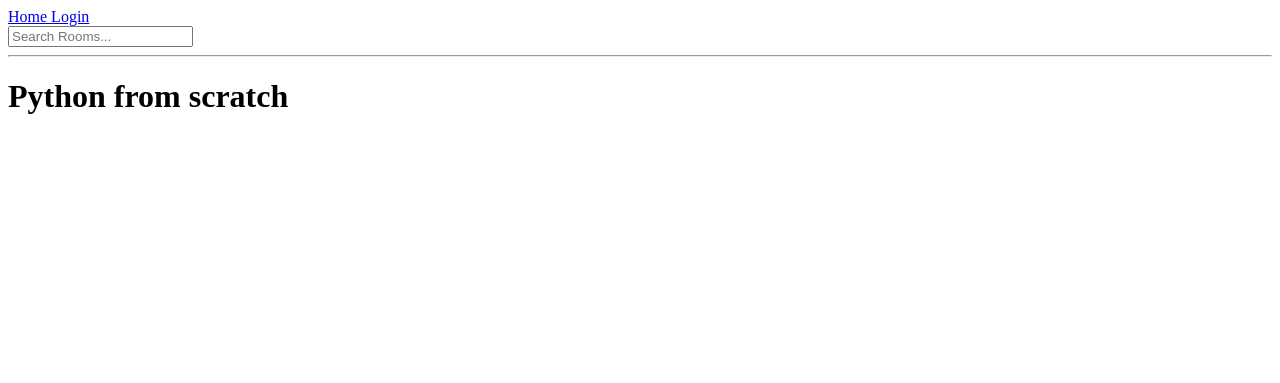
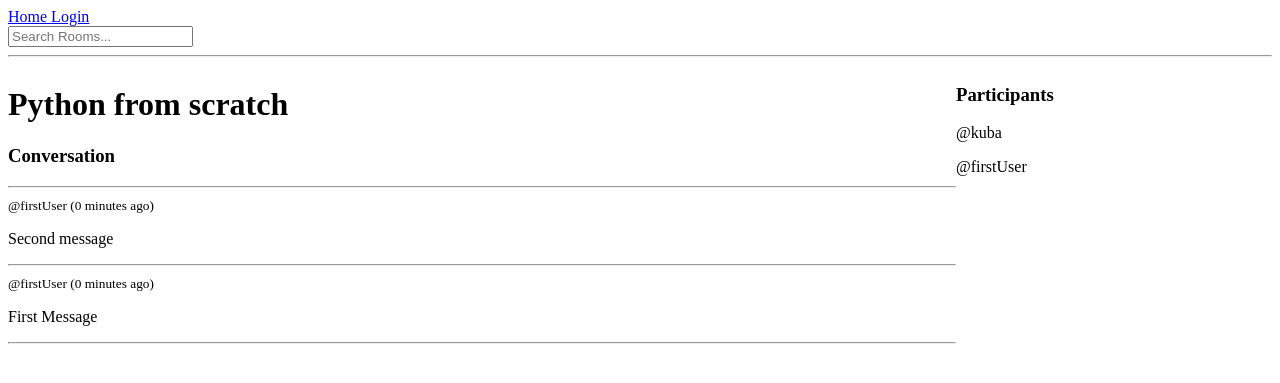
Before and after one commit to kajoshin/StudBud, a Django app: page /room/3/ in a window 1280 px wide. Shown: the top 383 px of the page. Run offline with Django 5.2, Linux system fonts and the light colour scheme; data comes from the database, SQL or seed files in the repository; both versions use the stored data as it was after the commit.

Commit message:
Add participants, delete comments

```diff
--- a/base/models.py
+++ b/base/models.py
@@ -17,7 +17,7 @@ class Room (models.Model):
     description = models.TextField(null=True, blank=True)
     updated = models.DateTimeField(auto_now=True)
     created = models.DateTimeField(auto_now_add=True)
-    # participants =
+    participants = models.ManyToManyField(User, related_name='participants',blank=True)
 
     class Meta:
         ordering = ['-updated', '-created']
--- a/base/templates/base/room.html
+++ b/base/templates/base/room.html
@@ -1,7 +1,50 @@
 {% extends 'main.html' %}
 
 {% block content %}
+<style>
+    .room-container{
+        display: grid;
+        grid-template-columns: 3fr 1fr;
+    }
+</style>
+<div class="room-container">
 
-<h1>{{room.name}}</h1>
+    <div>
+        <h1>{{room.name}}</h1>
+        <p>{{room.description}}</p>
 
+        <div class="comment-wrapper">
+            <h3>Conversation</h3>
+            <hr>
+            {% for message in room_messages %}
+                <div>
+                    <small>@{{message.user}}    ({{message.created|timesince}} ago)</small>
+                    {% if message.user == request.user %}
+                        <a  href="{% url 'delete_message' message.id room.id %}">Delete</a>
+                    {% endif %}
+                    <p>{{message.body }}</p>
+                    <hr>
+
+                </div>
+            {% endfor %}
+
+        </div>
+        {% if request.user.is_authenticated %}
+            <div class="comment-form">
+                <form method="POST" action="">
+                    {%csrf_token %}
+                    <input type="text" name="body" placeholder="write your message here...">
+
+                </form>
+            </div>
+        {% endif %}
+    </div>
+    <div>
+        <h3>Participants</h3>
+        {% for participant in participants %}
+            <p>@{{participant}}</p>
+        {% endfor %}
+
+    </div>
+</div>
 {% endblock content %}
--- a/base/urls.py
+++ b/base/urls.py
@@ -8,6 +8,7 @@ urlpatterns = [
     path("create-room/", views.create_room, name='create_room'),
     path("update-room/<str:pk>/", views.update_room, name='update_room'),
     path("delete-room/<str:pk>/", views.delete_room, name='delete_room'),
+    path("delete-message/<str:pk>/<str:rPk>/", views.delete_message, name='delete_message'),
     path("login/", views.login_page, name='login'),
     path("logout/", views.logoutUser, name='logout'),
     path("register/", views.registerPage, name='register'),
--- a/base/views.py
+++ b/base/views.py
@@ -9,7 +9,7 @@ from django.db.models import Q
 from django.contrib.auth.models import User
 from django.contrib.auth import authenticate, login, logout
 from django.contrib.auth.forms import UserCreationForm
-from .models import Room, Topic
+from .models import Room, Topic, Message
 from .forms import RoomForm
 
 
@@ -87,7 +87,17 @@ def home(request):
 
 def room(request, pk):
     room =Room.objects.get(id=pk)
-    context = {'room': room}
+    room_messages = room.message_set.all().order_by('-created')
+    participants = room.participants.all()
+    if request.method == "POST":
+        message = Message.objects.create(
+            user=request.user,
+            room=room,
+            body=request.POST.get('body')
+        )
+        room.participants.add(request.user)
+        return redirect('room', room.id)
+    context = {'room': room, 'room_messages': room_messages, 'participants': participants}
     return render(request, "base/room.html", context)
 
 
@@ -122,7 +132,22 @@ def update_room(request, pk):
 @login_required(login_url="/login")
 def delete_room(request, pk):
     room = Room.objects.get(id=pk)
+    if request.user != r.host:
+        return HttpResponse("You are not allowed here - not your room.")
+
     if request.method=='POST':
         room.delete()
         return redirect('home')
     return render(request, 'base/delete.html', {'obj': room})
+
+@login_required(login_url="/login")
+def delete_message(request, pk, rPk):
+   # room = Room.objects.get(id=rPk)
+    message = Message.objects.get(id=pk)
+    if request.user !=  message.user:
+        return HttpResponse("You are not allowed here ")
+
+    if request.method=='POST':
+        message.delete()
+        return redirect('room', rPk)
+    return render(request, 'base/delete.html', {'obj': message})
```
Also changed, not shown: base/migrations/0004_room_participants.py (added), db.sqlite3.
